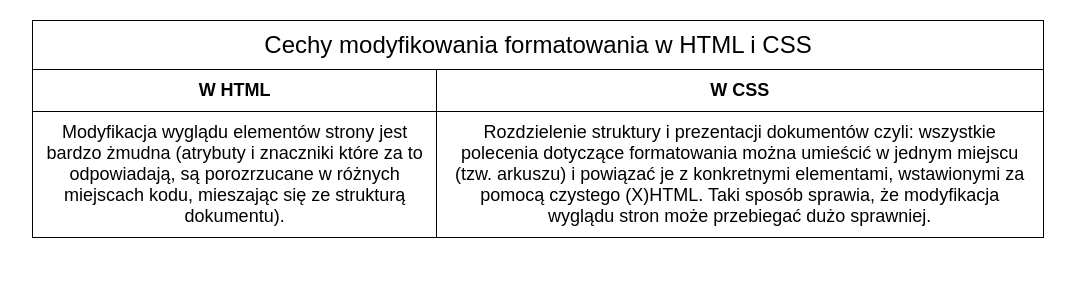
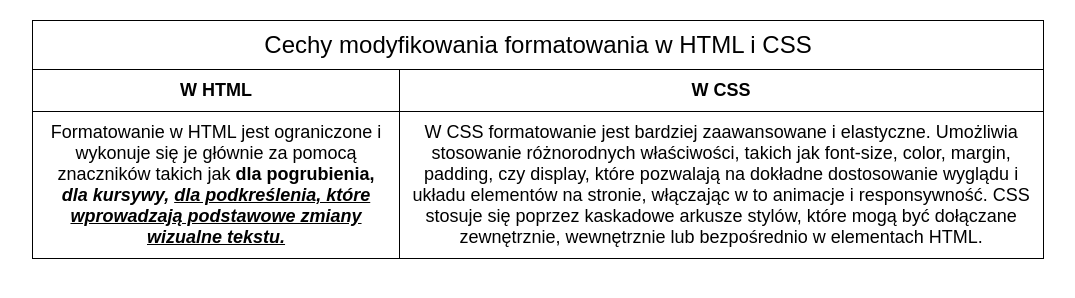
Before and after one commit to JakubZett/zadanka-css, a plain HTML site: page zadania 3/index.html in a window 1280 px wide. Shown: the whole page, without its empty margins (102-1177 px from the left). Drawn offline with Linux system fonts and the light colour scheme.

Commit message:
Add files via upload

```diff
--- a/zadania 3/index.html
+++ b/zadania 3/index.html
@@ -25,8 +25,8 @@
                     <th><font face="Arial" size="4px">W CSS</font></th>
                 </tr>
                 <tr>
-                    <td><font face="Arial" size="4px">Modyfikacja wyglądu elementów strony jest bardzo żmudna (atrybuty i znaczniki które za to odpowiadają, są porozrzucane w różnych miejscach kodu, mieszając się ze strukturą dokumentu).</font></td>
-                    <td><font face="Arial" size="4px">Rozdzielenie struktury i prezentacji dokumentów czyli: wszystkie polecenia dotyczące formatowania można umieścić w jednym miejscu (tzw. arkuszu) i powiązać je z konkretnymi elementami, wstawionymi za pomocą czystego (X)HTML. Taki sposób sprawia, że modyfikacja wyglądu stron może przebiegać dużo sprawniej.</font></td>
+                    <td><font face="Arial" size="4px">Formatowanie w HTML jest ograniczone i wykonuje się je głównie za pomocą znaczników takich jak <b> dla pogrubienia, <i> dla kursywy, <u> dla podkreślenia, które wprowadzają podstawowe zmiany wizualne tekstu.</font></td>
+                    <td><font face="Arial" size="4px">W CSS formatowanie jest bardziej zaawansowane i elastyczne. Umożliwia stosowanie różnorodnych właściwości, takich jak font-size, color, margin, padding, czy display, które pozwalają na dokładne dostosowanie wyglądu i układu elementów na stronie, włączając w to animacje i responsywność. CSS stosuje się poprzez kaskadowe arkusze stylów, które mogą być dołączane zewnętrznie, wewnętrznie lub bezpośrednio w elementach HTML.</font></td>
                 </tr>
             </tbody>
         </table>
```
